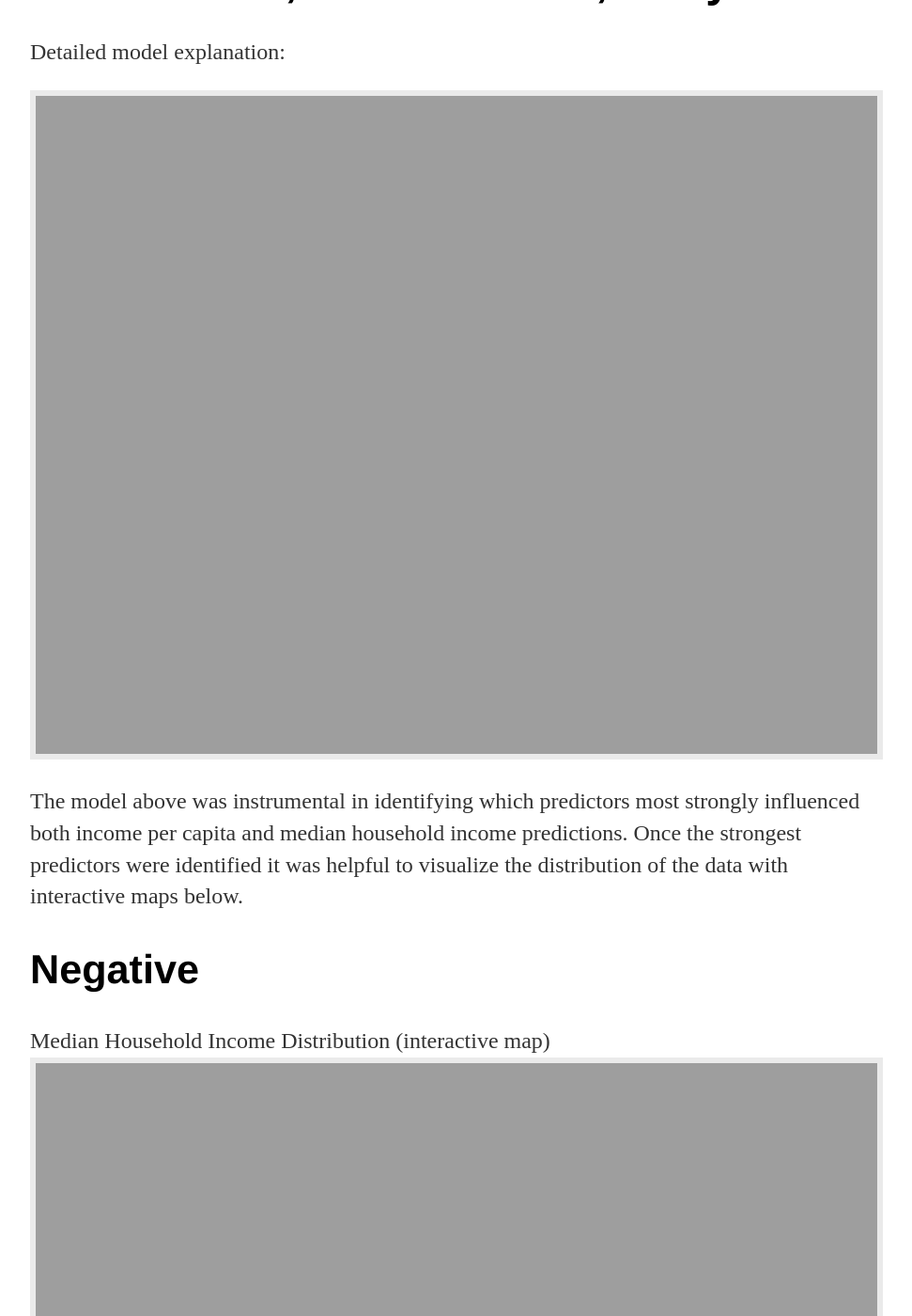
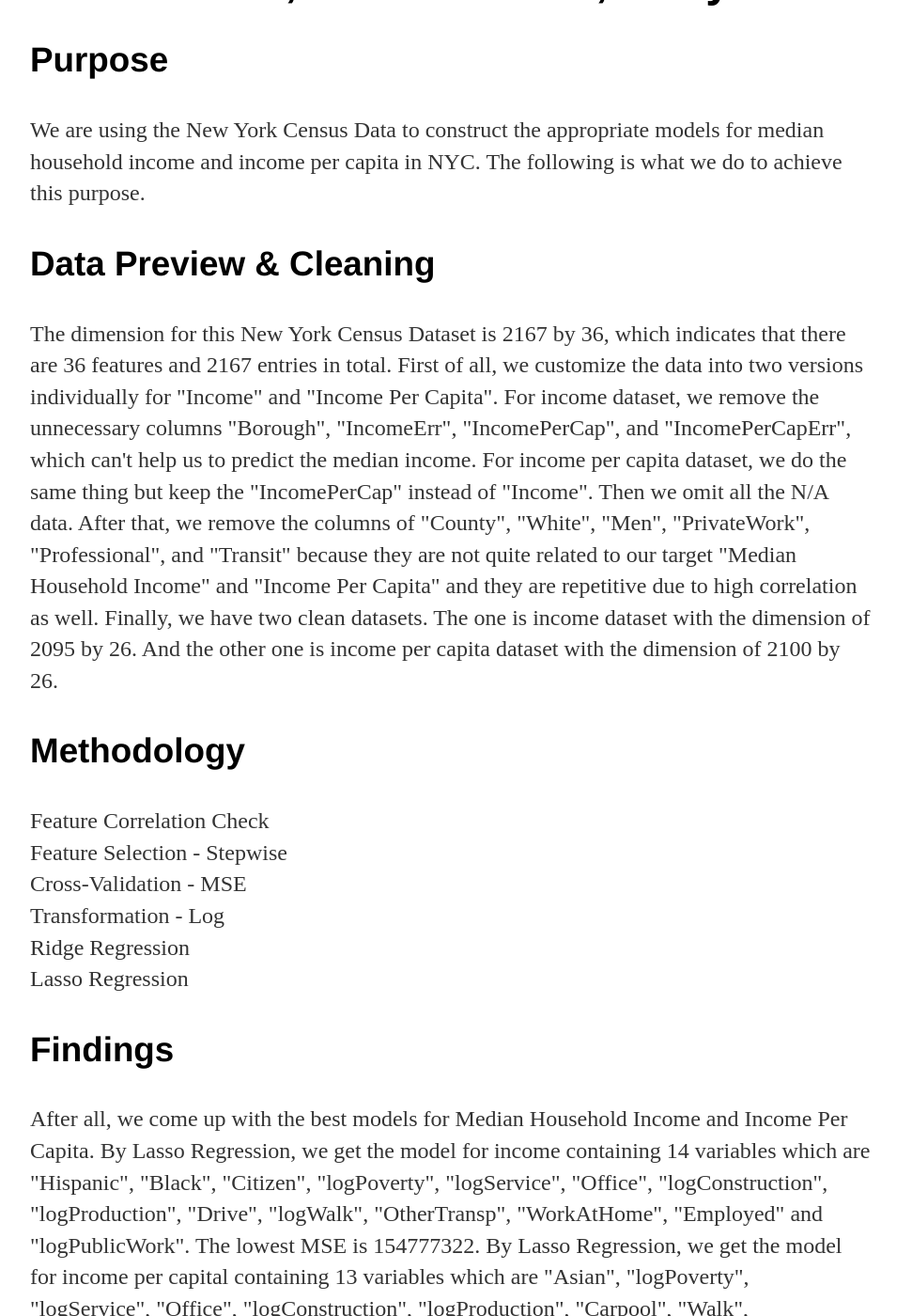
Before and after one commit to bgodd/bgodd.github.io, a Jekyll site: the page built from NYIncome/index.html, in a window 1280 px wide and 1400 px high, scrolled down 218 px. Shown: the whole window at 94% size, without its empty margins (160-1131 px from the left). Built offline with Jekyll 4.4.1, drawn with Linux system fonts in a browser that asks for light colours; some of the changed text lies outside the part shown.

Commit message:
map and organizational updates

```diff
--- a/NYIncome/index.html
+++ b/NYIncome/index.html
@@ -12,12 +12,37 @@ iframe { border: 6px #eaeaea solid; }
 			<h1>NY Income Data Project: Kai Wombacher, Ben Goddard, Jerry Chen</h1>
 			<iframe src="https://bgodd.github.io/NYIncome/interactive-maps/medianhousehold.html" frameborder="0" height="0" width="0" style="display:none;"></iframe>
 
-			<p>Detailed model explanation:</p>
+			<h3>Purpose</h3>
+			<p>We are using the New York Census Data to construct the appropriate models for median household income and income per capita in NYC. The following is what we do to achieve this purpose.</p>
+
+            <h3>Data Preview & Cleaning</h3>
+			<p>The dimension for this New York Census Dataset is 2167 by 36, which indicates that there are 36 features and 2167 entries in total. First of all, we customize the data into two versions individually for "Income" and "Income Per Capita". For income dataset, we remove the unnecessary columns "Borough", "IncomeErr", "IncomePerCap", and "IncomePerCapErr", which can't help us to predict the median income. For income per capita dataset, we do the same thing but keep the "IncomePerCap" instead of "Income". Then we omit all the N/A data. After that, we remove the columns of "County", "White", "Men", "PrivateWork", "Professional", and "Transit" because they are not quite related to our target "Median Household Income" and "Income Per Capita" and they are repetitive due to high correlation as well. Finally, we have two clean datasets. The one is income dataset with the dimension of 2095 by 26. And the other one is income per capita dataset with the dimension of 2100 by 26.</p>
+
+            <h3>Methodology</h3>
+			<p>Feature Correlation Check<br>
+Feature Selection -  Stepwise<br>
+Cross-Validation - MSE<br>
+Transformation - Log<br>
+Ridge Regression<br>
+Lasso Regression</p>
+
+            <h3>Findings</h3>
+			<p>After all, we come up with the best models for Median Household Income and Income Per Capita.
+
+By Lasso Regression, we get the model for income containing 14 variables which are "Hispanic", "Black", "Citizen", "logPoverty", "logService", "Office", "logConstruction", "logProduction", "Drive", "logWalk", "OtherTransp", "WorkAtHome", "Employed" and "logPublicWork". The lowest MSE is 154777322.
+
+By Lasso Regression, we get the model for income per capital containing 13 variables which are "Asian", "logPoverty", "logService", "Office", "logConstruction", "logProduction", "Carpool", "Walk", "OtherTransp", "WorkAtHome", "logMeanCommute", "Employed" and "logPublicWork". The lowest MSE is 120754522.
+
+Compared two models, "logPoverty", "logService", "logConstruction", "logProduction", "OtherTransp", "WorkAtHome", "Employed" and "logPublicWork" will influence both income and income per capita. They all have large coefficients which means they will significantly affect the result.</p>
+
+			<h3>Detailed Model Explanation</h3>
+			<p>A more detailed explanation of our methodology and findings can be found below.</p>
+
 			<iframe src="https://bgodd.github.io/NYIncome/ModelSelection.html" frameborder="1" height="700" width="100%"></iframe>
 
-            <p>The model above was instrumental in identifying which predictors most strongly influenced both income per capita and median household income predictions.  Once the strongest predictors were identified it was helpful to visualize the distribution of the data with interactive maps below.</p>
+            <p>The model above was instrumental in identifying which predictors most strongly influenced both income per capita and median household income predictions.  Once the strongest predictors were identified it was helpful to visualize the distribution of the data with interactive maps below.  The maps below are interactive.  You can zoom in closely to areas of interest and click specific census tracts for further details.</p>
 
-            <h2>Negative</h2>
+            <h3>Predictors with Negative Coefficients</h3>
 
 			<p>Median Household Income Distribution (interactive map)
 			<iframe src="https://bgodd.github.io/NYIncome/interactive-maps/medianhousehold.html" frameborder="0" height="500" width="100%"></iframe>
@@ -39,7 +64,7 @@ iframe { border: 6px #eaeaea solid; }
 			<iframe src="https://bgodd.github.io/NYIncome/interactive-maps/service.html" frameborder="0" height="500" width="100%"></iframe>
 			</p>
 
-            <h2>Positive</h2>
+            <h3>Predictors with Positive Coefficients</h3>
 
 			<p>OtherTransp: % commuting via other means
 			<iframe src="https://bgodd.github.io/NYIncome/interactive-maps/othertransp.html" frameborder="0" height="500" width="100%"></iframe>
```
Also changed, not shown: other parts of NYIncome/index.html (+0 -2 lines).
